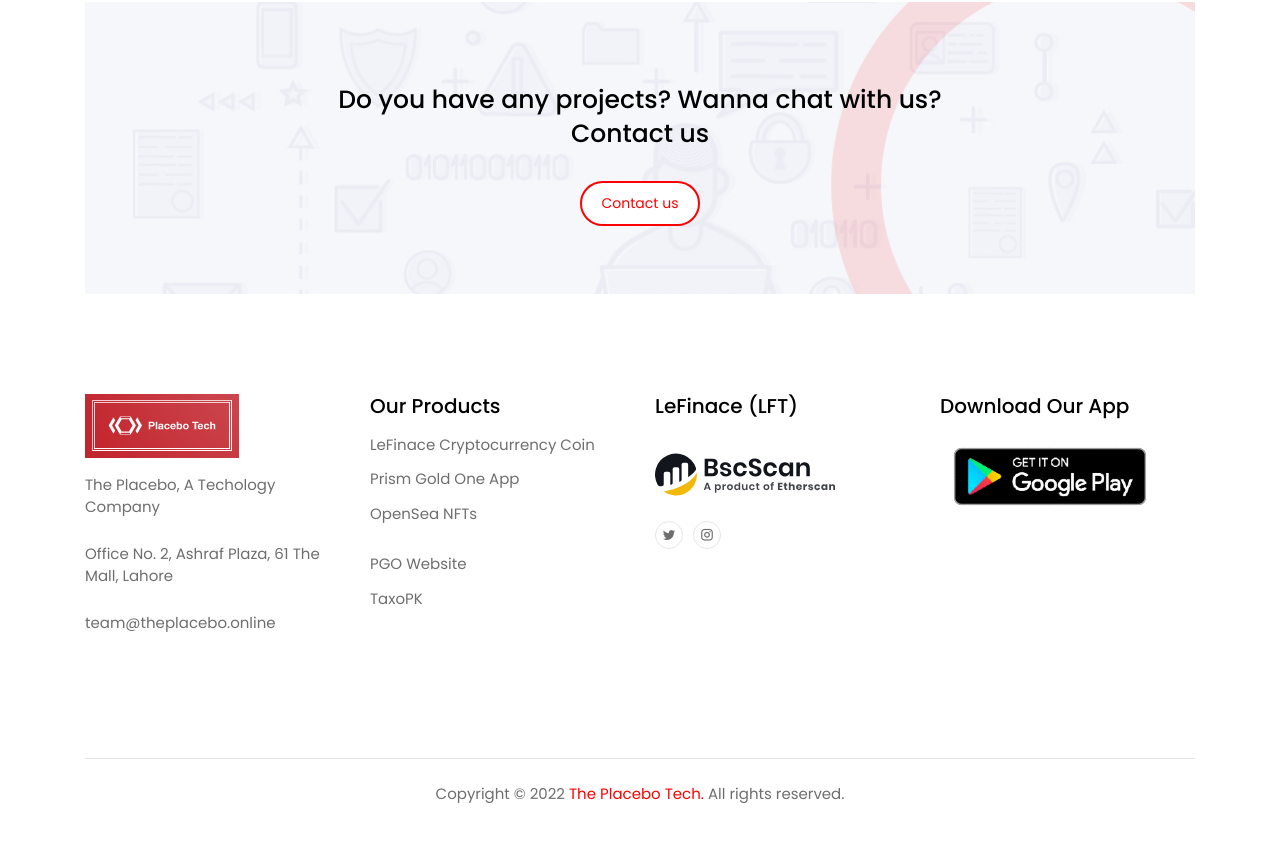
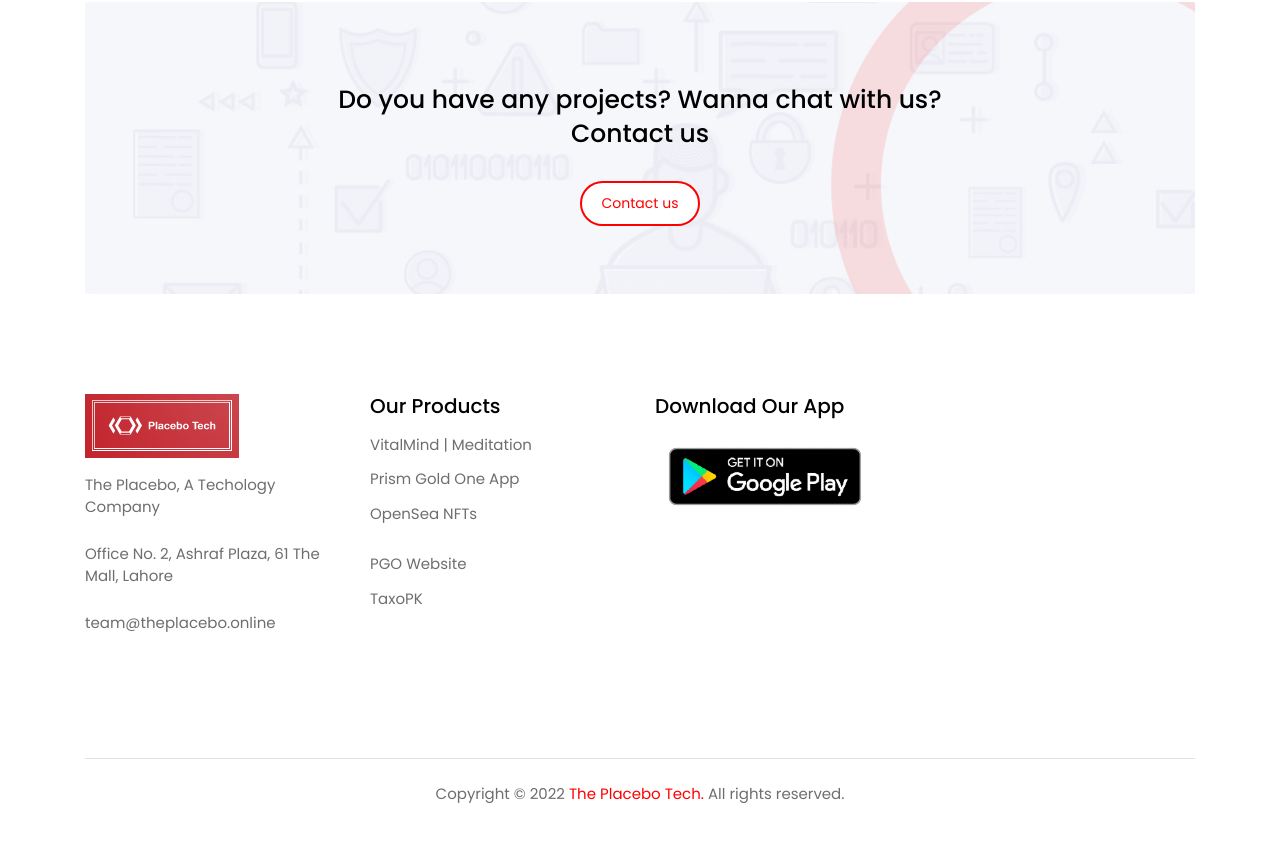
Before and after one commit to fahadkingx7/placebotech, a plain HTML site: page index.html in a window 1280 px wide. Shown: the part 2288-3129 px from the top of the page. Drawn offline with Linux system fonts and the light colour scheme.

Commit message:
Update index.html

```diff
--- a/index.html
+++ b/index.html
@@ -242,19 +242,11 @@
           </div>
           <div class="col-12 col-md-6 col-lg-3 grid-margin">
             <h5 class="pb-2">Our Products</h5>
-            <a href="https://lefinace.com/" target="_blank"><p class="m-0 pb-2">LeFinace Cryptocurrency Coin</p></a>
+            <a href="#" target="_blank"><p class="m-0 pb-2">VitalMind | Meditation</p></a>
             <a href="https://play.google.com/store/apps/details?id=com.omeex.crypto_package" target="_blank"><p class="m-0 pt-1 pb-2">Prism Gold One App</p></a>
             <a href="https://opensea.io/LeFinace_LFT?tab=created" target="_blank"><p class="m-0 pt-1">OpenSea NFTs</p></a><br/>
             <a href="https://home.prismgoldone.com/" target="_blank"><p class="m-0 pt-1 pb-2">PGO Website</p></a>
             <a href="https://taxopk.com/" target="_blank"><p class="m-0 pt-1 pb-2">TaxoPK</p></a>
-          </div>
-          <div class="col-12 col-md-6 col-lg-3 grid-margin">
-              <h5 class="pb-2">LeFinace (LFT)</h5>
-            <a href ="https://bscscan.com/token/0x524bd9ac8943c3AcbDC439B72a796b18295C38aB" target="_blank"><img src="images/logo-bscscan.svg" alt="lefinace-lft" class="pb-2"></a>
-              <div class="d-flex justify-content-center justify-content-md-start">
-                <a href="https://twitter.com/lefinace target="_blank""><span class="mdi mdi-twitter"></span></a>
-                <a href="https://www.instagram.com/prismgold1/" target="_blank"><span class="mdi mdi-instagram"></span></a>
-              </div>
           </div>
           <div class="col-12 col-md-6 col-lg-3 grid-margin">
               <h5 class="pb-2">Download Our App</h5>
```
